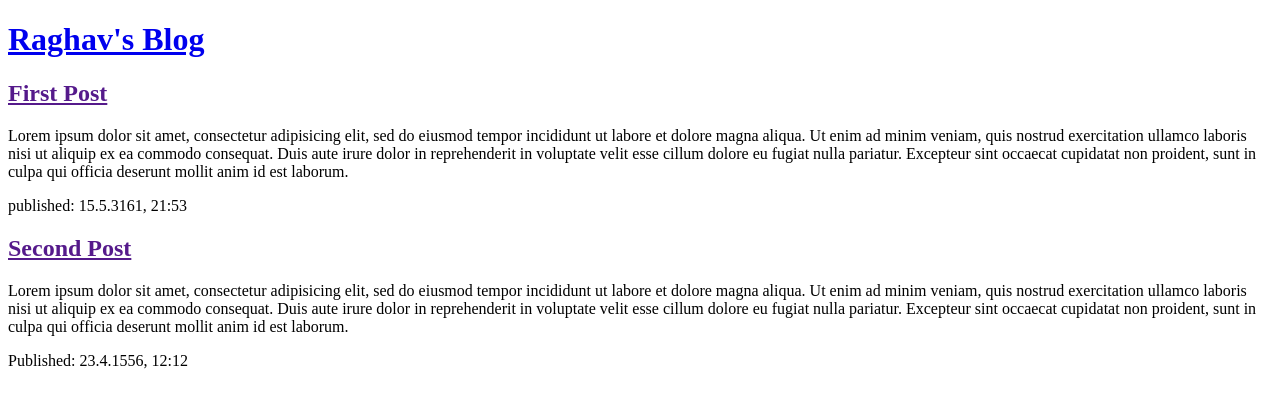
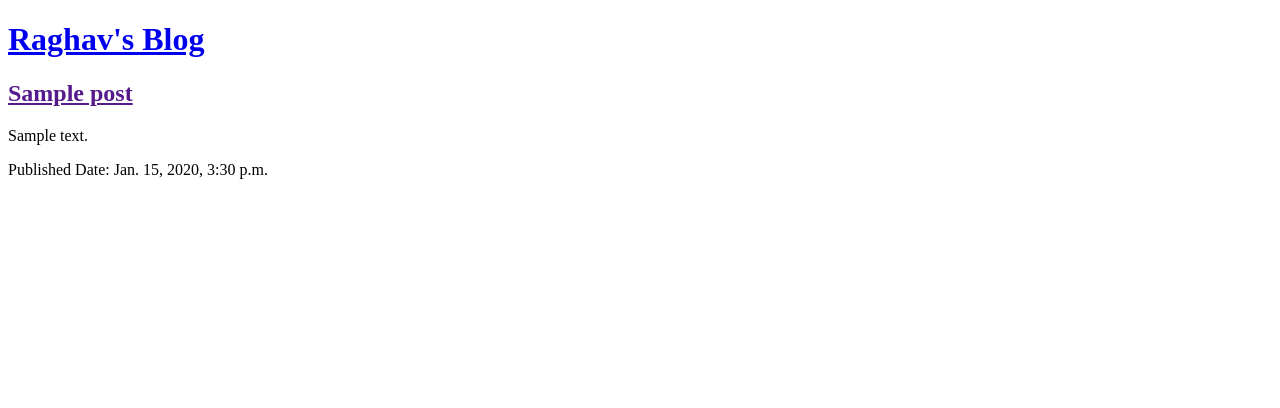
Before and after one commit to Raghwendra-Dey/tut_site, a Django app: template blog/templates/blog/post_list.html in a window 1280 px wide. Shown: the top 408 px of the page. Run offline with Django 3.2, Linux system fonts and the light colour scheme; the template is opened without the code that fills it: values that come from a table or form of the project are taken from there, others are empty; tables that the repository leaves empty hold one stand-in row (values such as "Sample post").

Commit message:
added dynamic templates

```diff
--- a/blog/templates/blog/post_list.html
+++ b/blog/templates/blog/post_list.html
@@ -9,35 +9,18 @@
 			<a href="/">Raghav's Blog</a>
 		</h1>
 	</div>
+	{% for post in posts %}
 		<div>
 			<h2>
-			<a href="">First Post</a>
+				<a href="">{{post.title}}</a>
 			</h2>
 			<p>
-			Lorem ipsum dolor sit amet, consectetur adipisicing elit, sed do eiusmod
-			tempor incididunt ut labore et dolore magna aliqua. Ut enim ad minim veniam,
-			quis nostrud exercitation ullamco laboris nisi ut aliquip ex ea commodo
-			consequat. Duis aute irure dolor in reprehenderit in voluptate velit esse
-			cillum dolore eu fugiat nulla pariatur. Excepteur sint occaecat cupidatat non
-			proident, sunt in culpa qui officia deserunt mollit anim id est laborum.
+				{{post.text|linebreaksbr}}
 			</p>
 			<p>
-			published: 15.5.3161, 21:53
+				Published Date: {{post.published_date}}
 			</p>
 		</div>
-	<div>
-		<h2><a href="">Second Post</a></h2>
-		<p>
-			Lorem ipsum dolor sit amet, consectetur adipisicing elit, sed do eiusmod
-			tempor incididunt ut labore et dolore magna aliqua. Ut enim ad minim veniam,
-			quis nostrud exercitation ullamco laboris nisi ut aliquip ex ea commodo
-			consequat. Duis aute irure dolor in reprehenderit in voluptate velit esse
-			cillum dolore eu fugiat nulla pariatur. Excepteur sint occaecat cupidatat non
-			proident, sunt in culpa qui officia deserunt mollit anim id est laborum.
-		</p>
-		<p>
-			Published: 23.4.1556, 12:12
-		</p>
-	</div>
+	{% endfor %}
 </body>
 </html>
--- a/blog/views.py
+++ b/blog/views.py
@@ -1,4 +1,7 @@
 from django.shortcuts import render
+from .models import Post
+from django.utils import timezone
 
 def post_list(request):
-	return render(request, 'blog/post_list.html',{})
+	posts = Post.objects.filter(published_date__lte = timezone.now()).order_by('published_date')
+	return render(request, 'blog/post_list.html',{'posts':posts})
```
Lines whose indentation alone changed are shown as unchanged.
